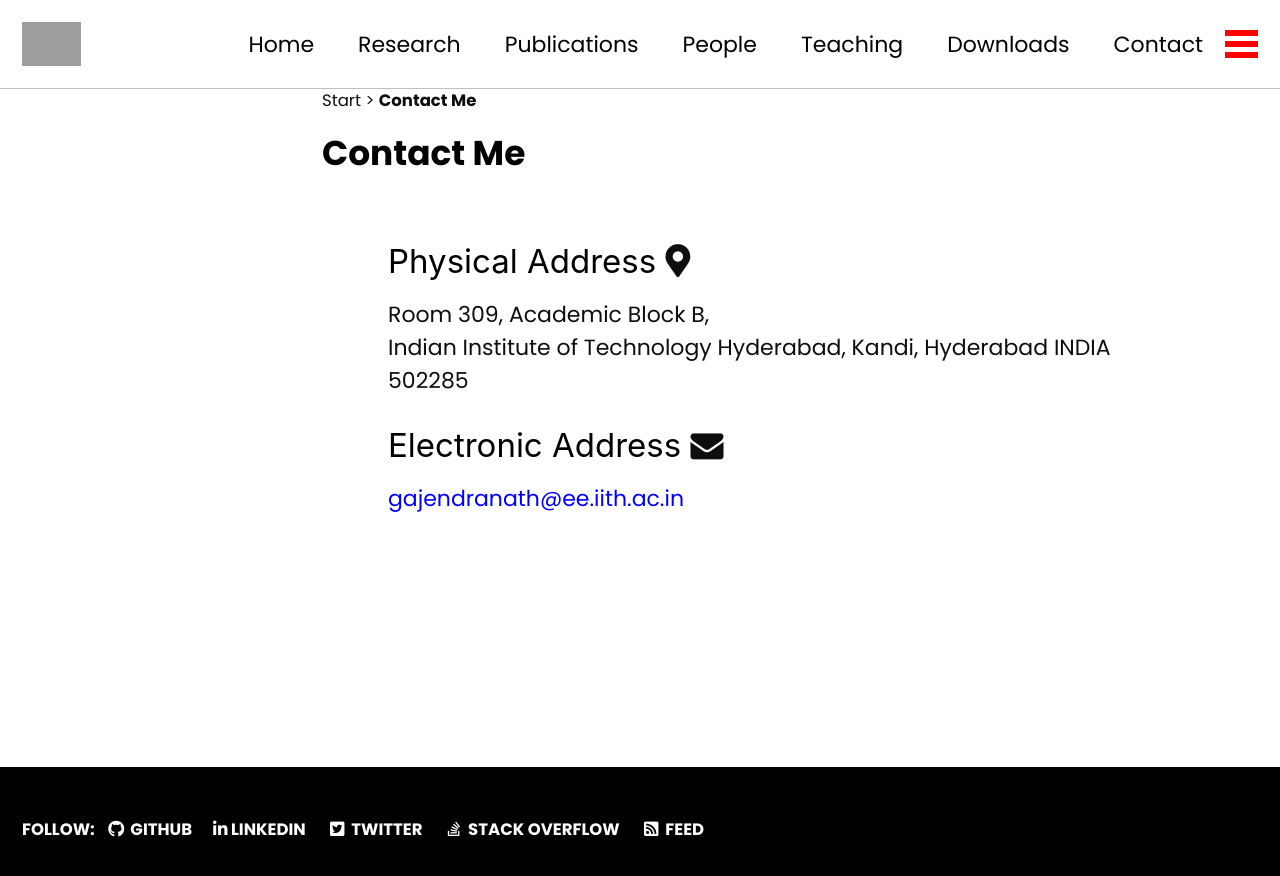
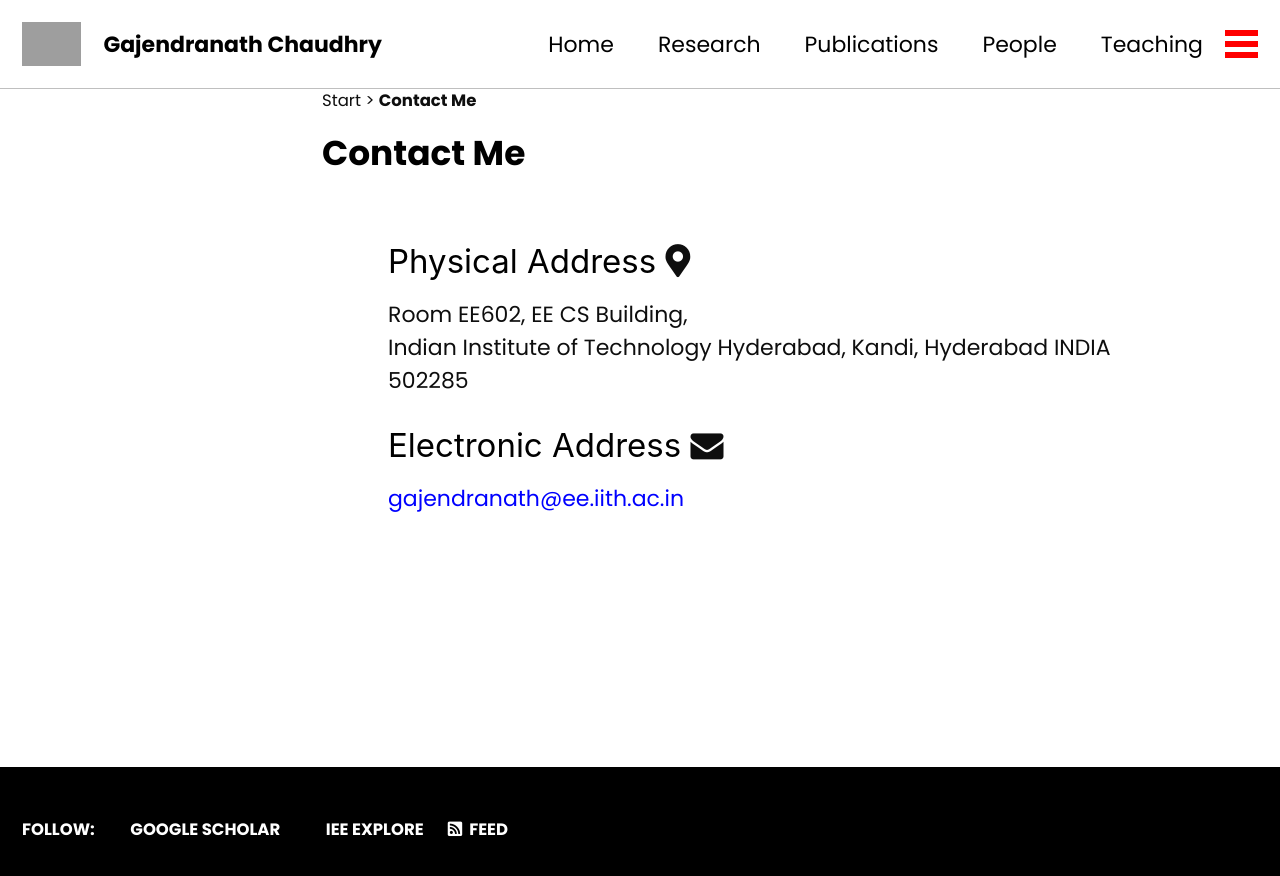
Before and after one commit to vibhanshujainiiitr/iith.ac.in-gajendranath, a Jekyll site: the page built from _pages/contact.html, in a window 1280 px wide. Shown: the top 876 px of the page. Built offline with Jekyll 4.4.1, drawn with Linux system fonts in a browser that asks for light colours; cached includes are drawn as plain includes; grey boxes are pictures that could not be loaded.

```diff
--- a/_config.yml
+++ b/_config.yml
@@ -16,13 +16,13 @@ minimal_mistakes_skin: "contrast" # "air", "aqua", "default", "dark", "dirt", "n
 
 # Site Settings
 locale: "en-US"
-title: ""
+title: "Gajendranath Chaudhry"
 title_separator: "|"
-subtitle: ""
+subtitle: "IIT Hyderabad"
 name: "Gajendranath Chaudhry"
-description: "An amazing website."
-url: # the base hostname & protocol for your site e.g. "https://mmistakes.github.io"
-baseurl: # the subpath of your site, e.g. "/blog"
+description: "Dr. Gajendranath Chowdary is deeply passionate about advancing Analog and Mixed-Signal Circuit Design, with a focus on developing sustainable, ultra-low-power solutions for next-generation IoT nodes. With a strong foundation in both academia and industry, his research is driven by the vision of building a smarter, more efficient future—through cutting-edge technology and the cultivation of skilled, future-ready engineers. His commitment to innovative teaching and mentorship reflects his belief that empowering the next generation is just as important as pioneering technical breakthroughs."
+url: # the base hostname & protocol for your site e.g.
+baseurl: ""
 repository: # GitHub username/repo-name e.g. "mmistakes/minimal-mistakes"
 teaser: # path of fallback teaser image, e.g. "/assets/images/500x300.png"
 logo: # path of logo image to display in the masthead, e.g. "/assets/images/88x88.png"
@@ -104,7 +104,7 @@ analytics:
 # Site Author
 author:
   name: "Gajendranath Chaudhry"
-  avatar: "assets/images/profile.webp"
+  avatar: "assets/images/profile.jpg"
   bio: >-
     The research interests of Dr. Gajendranath Chowdary primarily lie with Analog and Mixed Signal Circuit Design for sustainable, next-generation ultra-low-power IoT nodes. With a deep interest in teaching and significant industry experience, the primary goal of his research is to build a better next generation, both in terms of workforce and technology.
 
@@ -124,18 +124,12 @@ author:
 # Site Footer
 footer:
   links:
-    - label: "GitHub"
-      icon: "fab fa-fw fa-github"
-      url: "https://github.com"
-    - label: "LinkedIn"
-      icon: "fab fa-linkedin"
-      url: "https://www.linkedin.com"
-    - label: "Twitter"
-      icon: "fab fa-fw fa-twitter-square"
-      url: "https://twitter.com"
-    - label: "Stack Overflow"
-      icon: "fab fa-fw fa-stack-overflow"
-      url: "https://stackoverflow.com/users/82540"
+    - label: "Google Scholar"
+      icon: "fab fa-fw fa-graduation-cap"
+      url: "https://scholar.google.co.in/citations?user=6x0ZOCUAAAAJ&hl=en"
+    - label: "IEE Explore"
+      icon: "fab fa-fw fa-graduation-cap"
+      url: "https://ieeexplore.ieee.org/author/38255907300"
 
 # Reading Files
 include:
--- a/_data/navigation.yml
+++ b/_data/navigation.yml
@@ -14,11 +14,6 @@ main:
     url: /download
   - title: "Contact"
     url: /contact
-  - title: "Webteam"
-    url: /webteam
-
-
-
 
 
 research:
--- a/_includes/head/custom.html
+++ b/_includes/head/custom.html
@@ -1,5 +1,5 @@
 <!-- start custom head snippets -->
 
 <!-- insert favicons. use https://realfavicongenerator.net/ -->
-
+<link rel="icon" href="https://iith.ac.in/assets/images/favicon.png">
 <!-- end custom head snippets -->
--- a/_includes/masthead.html
+++ b/_includes/masthead.html
@@ -7,9 +7,9 @@
         {% unless logo_path == empty %}
           <a class="site-logo" href="{{ '/' | relative_url }}"><img src="{{ logo_path | relative_url }}" alt="{{ site.masthead_title | default: site.title }}"></a>
         {% endunless %}
+        &nbsp;&nbsp;
         <a class="site-title" href="{{ '/' | relative_url }}">
           {{ site.masthead_title | default: site.title }}
-          {% if site.subtitle %}<span class="site-subtitle">{{ site.subtitle }}</span>{% endif %}
         </a>
         <ul class="visible-links">
           {%- for link in site.data.navigation.main -%}
--- a/_pages/contact.html
+++ b/_pages/contact.html
@@ -18,7 +18,7 @@ classes: wide
                         <i class='fas fa-map-marker-alt'></i>
                 </h1>
                 <p>
-                        Room 309, Academic Block B, <br>
+                        Room EE602, EE CS Building,<br>
                         Indian Institute of Technology Hyderabad, Kandi, Hyderabad INDIA 502285
                 </p>
 
--- a/index.html
+++ b/index.html
@@ -3,7 +3,7 @@ layout: single
 author_profile: true
 classes: wide
 
-excerpt: "Welcome to IITH"
+excerpt: "Welcome to IIT Hyderabad"
 header:
   overlay_image: assets/images/banner1.jpg
   overlay_filter: 0.3 # same as adding an opacity of 0.5 to a black background
```
Also changed, not shown: assets/images/profile.jpg (added), 1 other file.
